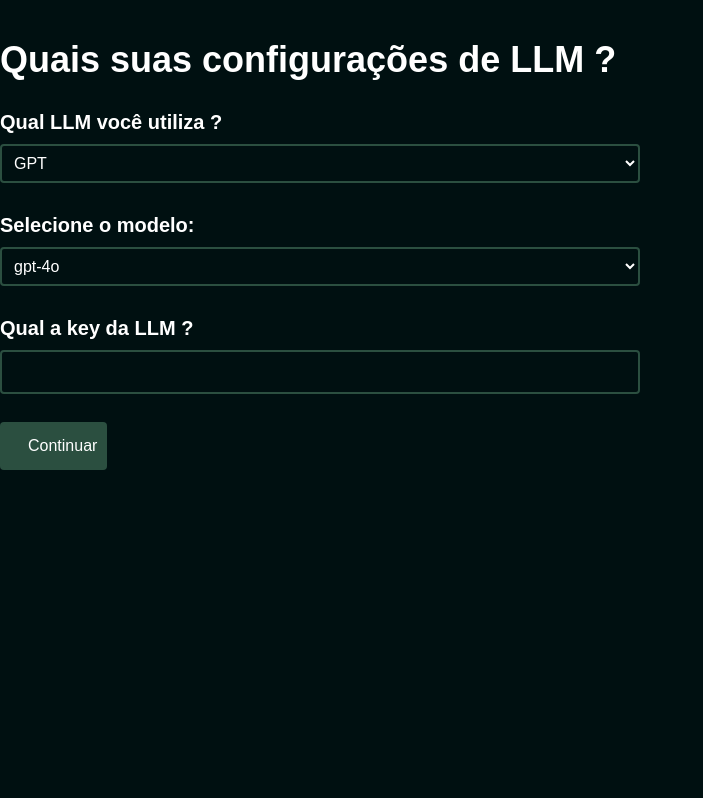
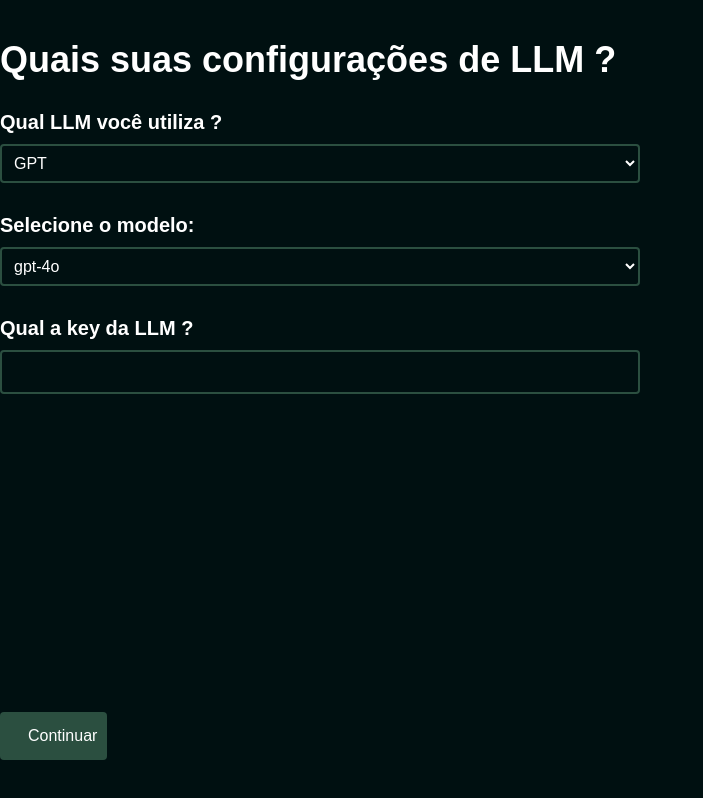
Before and after one commit to EnityBlackHawk/mf_front, a Next.js app: page /llm-config in a window 1280 px wide. Shown: the whole page, without its empty margins (0-703 px from the left). Built offline with nearby package versions, Linux system fonts and the light colour scheme.

Commit message:
fix: Layout

```diff
--- a/src/app/llm-config/page.tsx
+++ b/src/app/llm-config/page.tsx
@@ -23,7 +23,7 @@ export default function ModelCustomization() {
         <h2>Qual a key da LLM ?</h2>
         <input type="password" />
       </div>
-
+      <div className="grow"></div>
       <Link href={"#"} className="btn-primary w-1/12">
         Continuar
       </Link>
```
